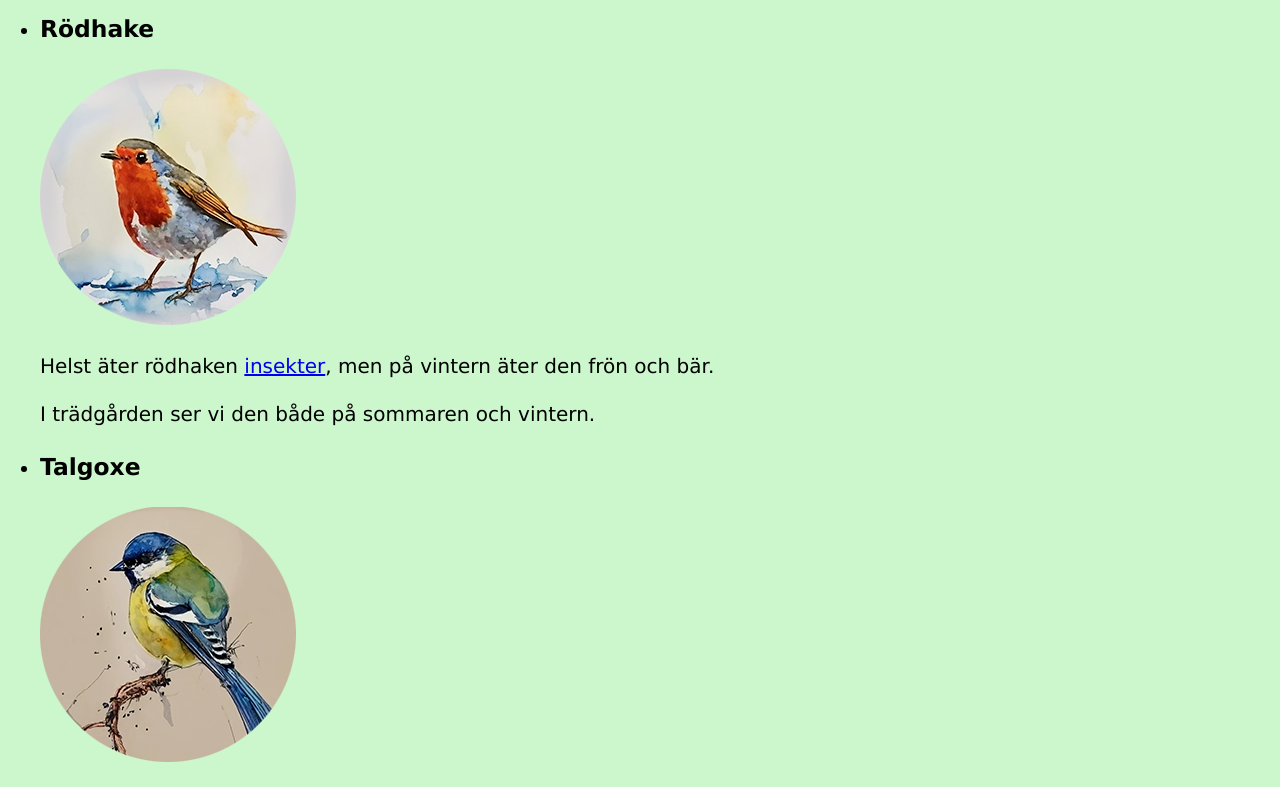
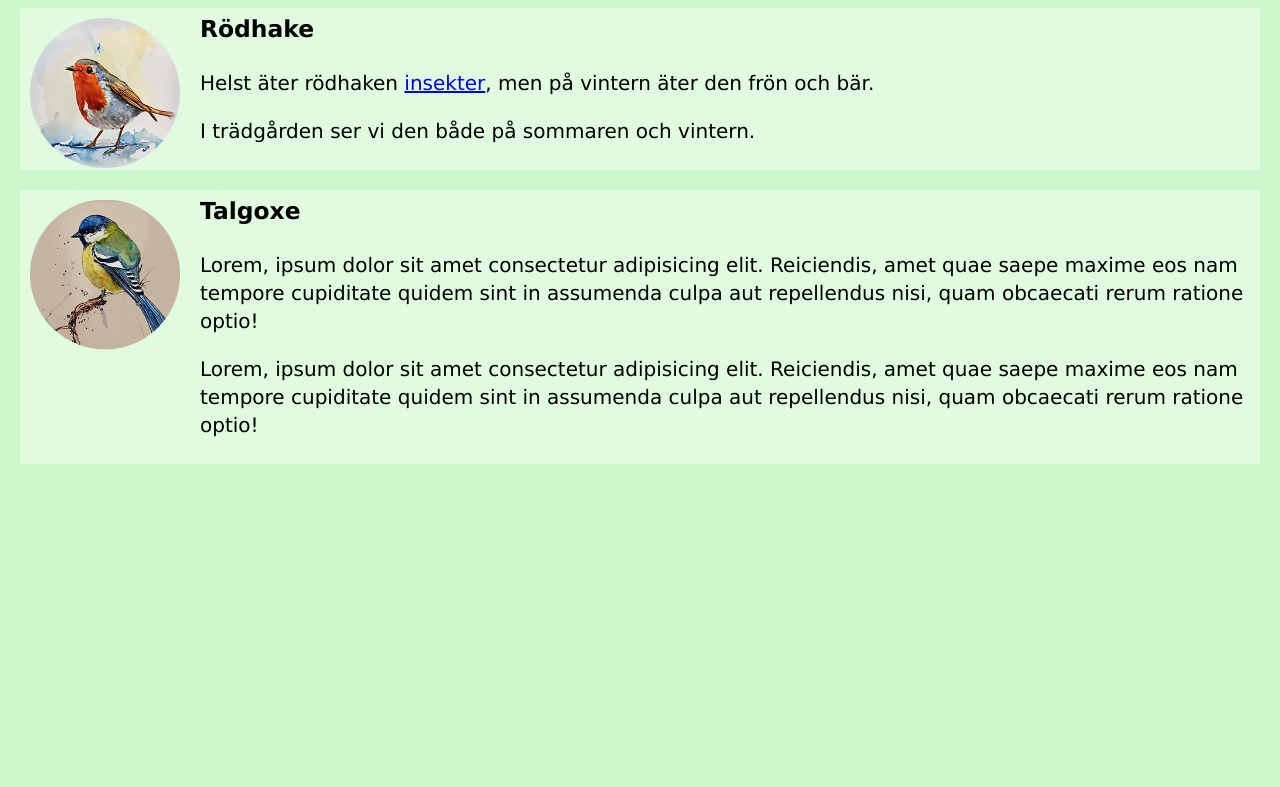
Before and after one commit to niklaspandersson/wt1-htmldemo, a plain HTML site: page faglar.html in a window 1280 px wide. Shown: the part 230-1017 px from the top of the page. After the commit the page ends 800 px from the top, so only its background shows below. Drawn offline with Linux system fonts and the light colour scheme.

Commit message:
Styling the bird page

```diff
--- /dev/null
+++ b/birds.css
@@ -0,0 +1,28 @@
+#all-birds ul {
+  list-style-type: none;
+  padding: 0;
+  margin-bottom: 0;
+}
+
+#all-birds li {
+  background-color: rgb(255, 255, 255, 0.4);
+  padding: 5px;
+  margin-bottom: 20px;
+  padding-left: 180px;
+
+  background-repeat: no-repeat;
+  background-size: 150px;
+  background-position: 10px 10px;
+}
+
+#all-birds li:last-child {
+  margin-bottom: 0;
+}
+
+#robin {
+  background-image: url(bilder/robin.png);
+}
+
+#common-tit {
+  background-image: url(bilder/commontit.png);
+}
--- a/faglar.html
+++ b/faglar.html
@@ -20,20 +20,21 @@
     </nav>
   </header>
   <main>
-    <article>
+    <article id="all-birds">
       <header>
         <h2>Fåglar som besöker vår trädgård</h2>
       </header>
       <ul>
-        <li>
+        <li id="robin">
           <h3>Rödhake</h3>
-          <img src="bilder/robin.png" alt="Rödhake">
+          <!-- <img src="bilder/robin.png" alt="Rödhake"> -->
           <p>Helst äter rödhaken <a href="insekter.html">insekter</a>, men på vintern äter den frön och bär.</p>
           <p>I trädgården ser vi den både på sommaren och vintern.</p>
         </li>
-        <li>
+        <li id="common-tit">
           <h3>Talgoxe</h3>
-          <img src="bilder/commontit.png" alt="Talgoxe">
+          <!-- <img src="bilder/commontit.png" alt="Talgoxe"> -->
+          <p>Lorem, ipsum dolor sit amet consectetur adipisicing elit. Reiciendis, amet quae saepe maxime eos nam tempore cupiditate quidem sint in assumenda culpa aut repellendus nisi, quam obcaecati rerum ratione optio!</p>
           <p>Lorem, ipsum dolor sit amet consectetur adipisicing elit. Reiciendis, amet quae saepe maxime eos nam tempore cupiditate quidem sint in assumenda culpa aut repellendus nisi, quam obcaecati rerum ratione optio!</p>
         </li>
       </ul>
--- a/style.css
+++ b/style.css
@@ -1,3 +1,5 @@
+@import url("birds.css");
+
 html {
   font-size: 20px;
   font-family: Verdana, Geneva, Tahoma, sans-serif;
@@ -7,6 +9,15 @@ html {
 body {
   background-color: rgb(204, 247, 204);
   margin: 0;
+}
+
+h1,
+h2,
+h3,
+h4,
+h5,
+h6 {
+  margin-top: 0;
 }
 
 /* --- Site header --- */
@@ -29,3 +40,8 @@ body {
   display: inline;
   padding: 0 10px;
 }
+
+/* --- Main content --- */
+main {
+  padding: 20px;
+}
```
